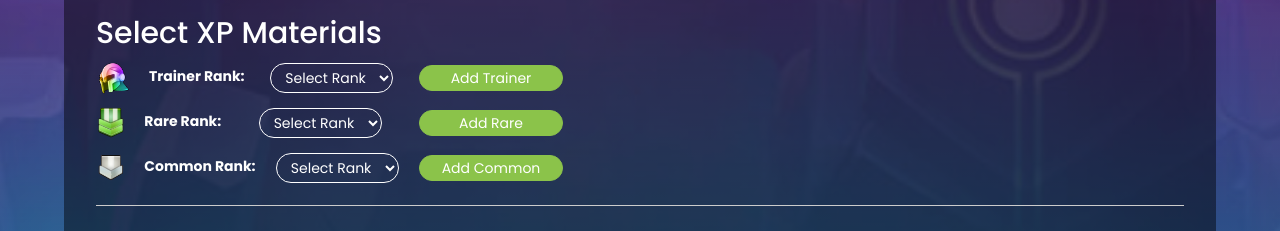
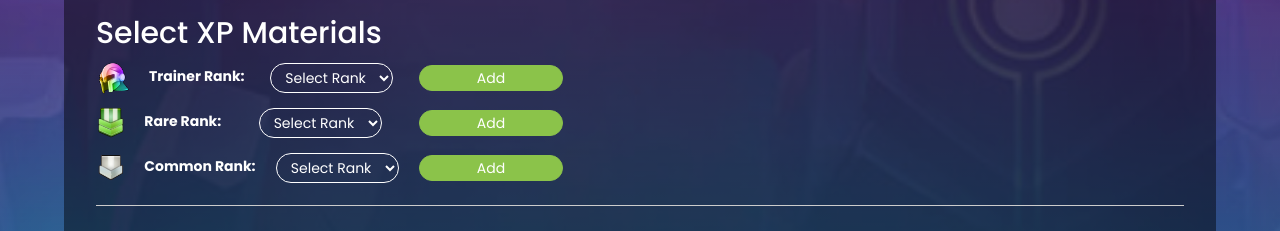
Before and after one commit to SomeoneYouKnow369/TopTroopsWiki, a plain HTML site: page squadcoincalculator.html in a window 1280 px wide. Shown: the part 270-501 px from the top of the page. Drawn offline with nearby package versions, Linux system fonts and the light colour scheme.

Commit message:
Add files via upload

```diff
--- a/squadcoincalculator.html
+++ b/squadcoincalculator.html
@@ -148,7 +148,7 @@ button, input, select, textarea {
 			<option value="2">Rank 2</option>
             <option value="1">Rank 1</option>
         </select>
-        <button class="sqbtn" onclick="addSelection('Trainer')">Add Trainer</button>
+        <button class="sqbtn" onclick="addSelection('Trainer')">Add</button>
     </div>
 	<div class="divpd">
         <label for="rareRank"><img class="iconsq" src="images/rare.png" alt=""/> Rare Rank:</label>
@@ -158,7 +158,7 @@ button, input, select, textarea {
 			<option value="3">Rank 3</option>
 			<option value="2">Rank 2</option>
         </select>
-        <button class="sqbtn" onclick="addSelection('Rare')">Add Rare</button>
+        <button class="sqbtn" onclick="addSelection('Rare')">Add</button>
     </div>
     <div class="divpd">
         <label for="commonRank"><img class="iconsq" src="images/common.png" alt=""/> Common Rank:</label>
@@ -169,7 +169,7 @@ button, input, select, textarea {
 			<option value="2">Rank 2</option>
             <option value="1">Rank 1</option>
         </select>
-        <button class="sqbtn" onclick="addSelection('Common')">Add Common</button>
+        <button class="sqbtn" onclick="addSelection('Common')">Add</button>
     </div>
 
 	<!-- Selections List -->
```
